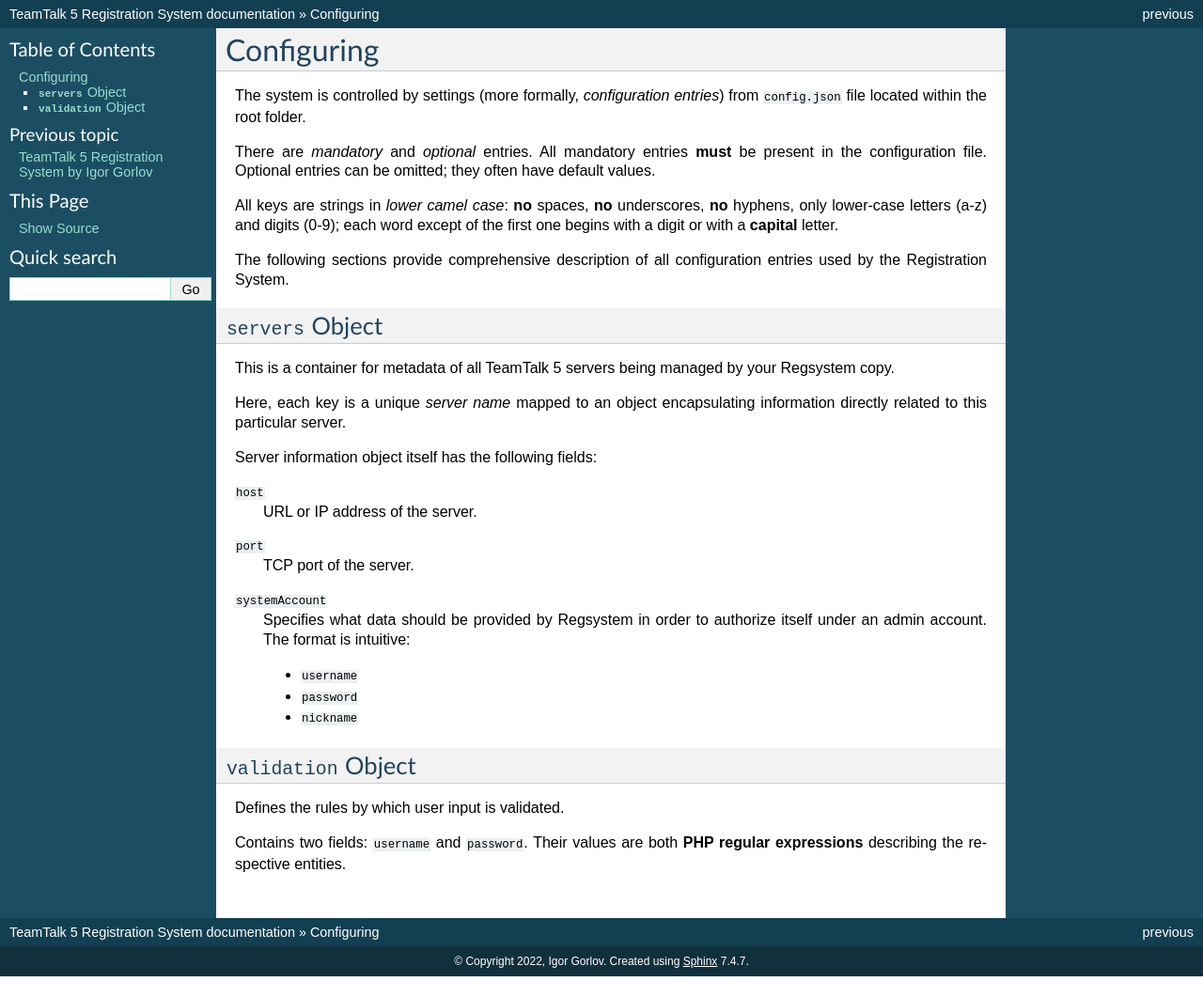
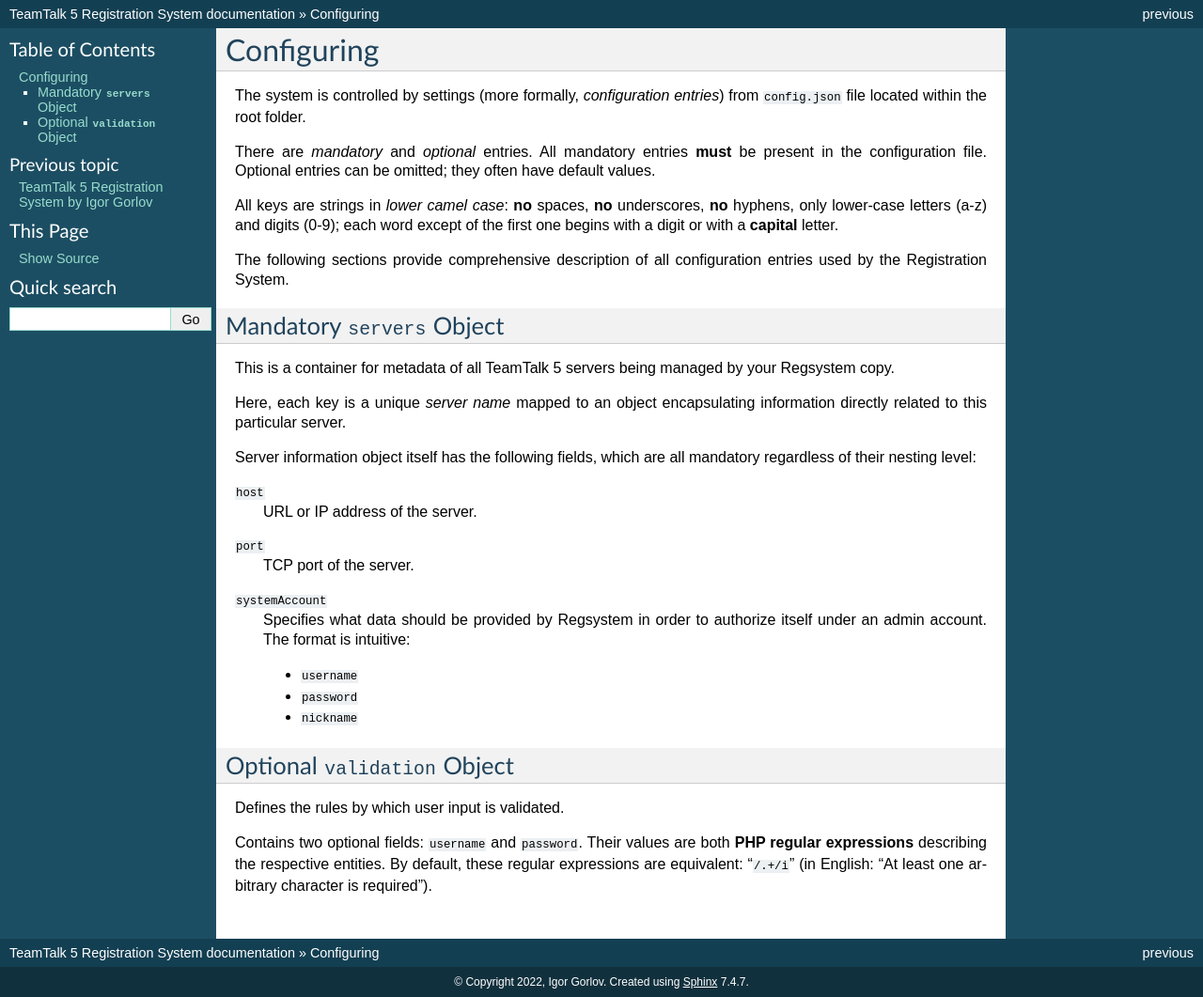
Before and after one commit to igor-gorlov/teamtalk-regsystem, a Sphinx documentation site: the page built from docs/configuring.rst, in a window 1280 px wide. Shown: the whole page at 94% size. Built offline with Sphinx 7.4.7, drawn with Linux system fonts in a browser that asks for light colours; before the commit the page ends 1039 px from its top, so only the background shows below that.

Commit message:
Explicitly mark mandatory and optional entries in configuration guide

```diff
--- a/docs/configuring.rst
+++ b/docs/configuring.rst
@@ -14,15 +14,15 @@
 
 The following sections provide comprehensive description of all configuration entries used by the Registration System.
 
-``servers`` Object
-------------------
+Mandatory ``servers`` Object
+----------------------------
 
 This is a container for metadata of all TeamTalk 5 servers being managed by your Regsystem copy.
 
 Here, each key is a unique :dfn:`server name` mapped to an object
 encapsulating information directly related to this particular server.
 
-Server information object itself has the following fields:
+Server information object itself has the following fields, which are all mandatory regardless of their nesting level:
 
 ``host``
   URL or IP address of the server.
@@ -37,9 +37,12 @@
   * ``password``
   * ``nickname``
 
-``validation`` Object
----------------------
+Optional ``validation`` Object
+------------------------------
 
 Defines the rules by which user input is validated.
 
-Contains two fields: ``username`` and ``password``. Their values are both **PHP regular expressions** describing the respective entities.
+Contains two optional fields: ``username`` and ``password``.
+Their values are both **PHP regular expressions** describing the respective entities.
+By default, these regular expressions are equivalent:
+":regexp:`/.+/i`" (in English: "At least one arbitrary character is required").
```
